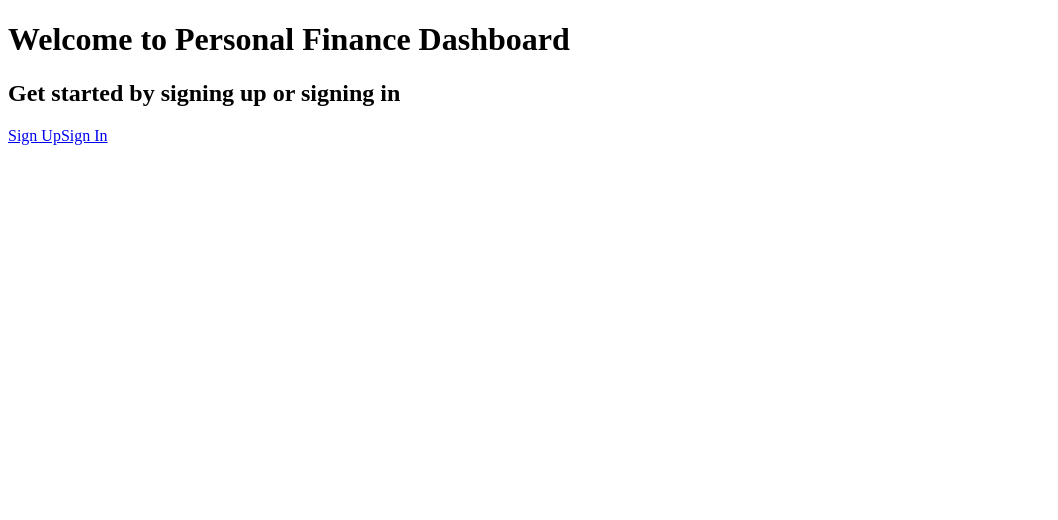
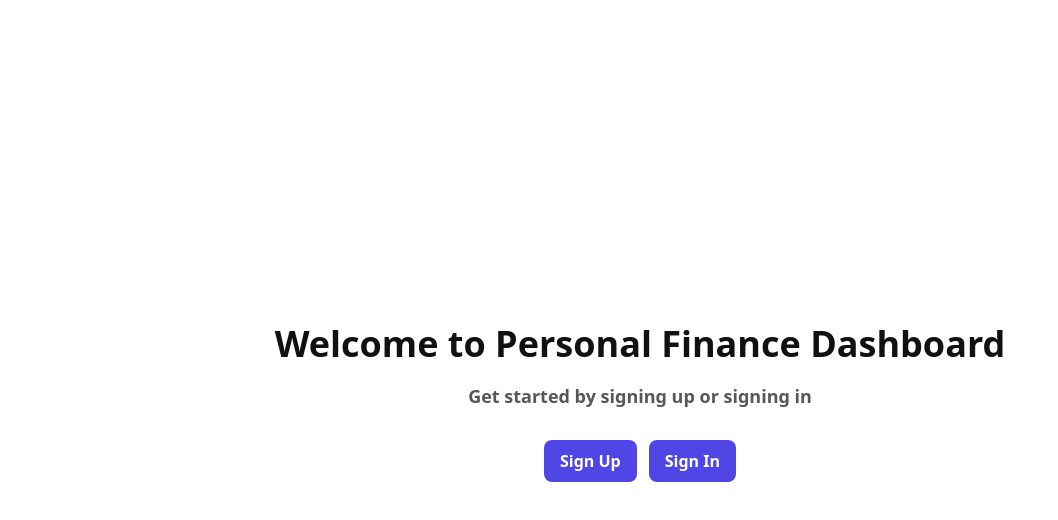
Before and after one commit to d-levchenko/fintrack-app, a Next.js app: page / in a window 1280 px wide. Shown: the top 520 px of the page, without its empty margins (0-1058 px from the left). Built offline with nearby package versions, Linux system fonts and the light colour scheme.

Commit message:
some basic styles for main page, login and signup page;

```diff
--- /dev/null
+++ b/app/(auth routes)/sign-in/SignIn.module.scss
@@ -0,0 +1,36 @@
+@use '@/styles/auth';
+
+.container {
+  @extend .authWrapper;
+  flex-direction: column;
+}
+
+.card {
+  @extend .authCard;
+}
+
+.title {
+  @extend .title;
+}
+
+.form {
+  @extend .form;
+}
+
+.input {
+  @extend .input;
+}
+
+.button {
+  @extend .button;
+}
+
+.link {
+  @extend .link;
+}
+
+.linkText {
+  @extend .linkText;
+  color: var(--text);
+  margin-top: 20px;
+}
--- /dev/null
+++ b/app/(auth routes)/sign-up/SignUp.module.scss
@@ -0,0 +1,22 @@
+@use '@/styles/auth';
+
+.container {
+  @extend .authWrapper;
+  flex-direction: column;
+}
+
+.card {
+  @extend .authCard;
+}
+
+.form {
+  @extend .form;
+}
+
+.input {
+  @extend .input;
+}
+
+.button {
+  @extend .button;
+}
--- a/app/Home.module.scss
+++ b/app/Home.module.scss
@@ -0,0 +1,38 @@
+.container {
+  min-height: 100vh;
+  display: flex;
+  flex-direction: column;
+  justify-content: center;
+  align-items: center;
+  gap: 16px;
+  text-align: center;
+  padding: 24px;
+}
+
+.title {
+  font-size: 36px;
+  font-weight: 700;
+}
+
+.subtitle {
+  font-size: 18px;
+  opacity: 0.7;
+}
+
+.links {
+  display: flex;
+  gap: 12px;
+  margin-top: 16px;
+}
+
+.button {
+  padding: 10px 16px;
+  border-radius: 8px;
+  background: var(--primary);
+  color: white;
+  transition: 0.2s;
+}
+
+.button:hover {
+  opacity: 0.85;
+}
--- a/app/layout.tsx
+++ b/app/layout.tsx
@@ -1,3 +1,5 @@
+import '@/styles/globals.scss';
+
 interface RootLayoutProps {
   children: React.ReactNode;
 }
--- a/app/page.tsx
+++ b/app/page.tsx
@@ -1,14 +1,22 @@
 import Link from 'next/link';
+import css from './Home.module.scss';
 
 const Home = () => {
   return (
-    <div>
-      <h1>Welcome to Personal Finance Dashboard</h1>
+    <div className={css.container}>
+      <h1 className={css.title}>Welcome to Personal Finance Dashboard</h1>
 
-      <h2>Get started by signing up or signing in</h2>
+      <h2 className={css.subtitle}>Get started by signing up or signing in</h2>
 
-      <Link href="/sign-up">Sign Up</Link>
-      <Link href="/sign-in">Sign In</Link>
+      <div className={css.links}>
+        <Link className={css.button} href="/sign-up">
+          Sign Up
+        </Link>
+
+        <Link className={css.button} href="/sign-in">
+          Sign In
+        </Link>
+      </div>
     </div>
   );
 };
--- a/package.json
+++ b/package.json
@@ -14,7 +14,8 @@
     "next": "^16.2.6",
     "react": "19.2.4",
     "react-dom": "19.2.4",
-    "react-toast": "^1.0.3"
+    "react-toast": "^1.0.3",
+    "sass": "^1.100.0"
   },
   "devDependencies": {
     "@types/node": "^20",
--- a/pnpm-workspace.yaml
+++ b/pnpm-workspace.yaml
@@ -1,3 +1,4 @@
 allowBuilds:
+  '@parcel/watcher': true
   sharp: true
   unrs-resolver: true
--- /dev/null
+++ b/styles/auth.scss
@@ -0,0 +1,69 @@
+.authWrapper {
+  min-height: 100vh;
+  display: flex;
+  align-items: center;
+  justify-content: center;
+  background: var(--bg);
+  color: var(--text);
+  padding: 24px;
+}
+
+.authCard {
+  width: 100%;
+  max-width: 420px;
+  background: var(--card);
+  border-radius: 12px;
+  padding: 24px;
+  box-shadow: 0 10px 30px rgba(0, 0, 0, 0.1);
+}
+
+.title {
+  font-size: 24px;
+  margin-bottom: 16px;
+  font-weight: 600;
+}
+
+.form {
+  display: flex;
+  flex-direction: column;
+  gap: 12px;
+}
+
+.input {
+  padding: 10px 12px;
+  border-radius: 8px;
+  border: 1px solid rgba(0, 0, 0, 0.3);
+  outline: none;
+  background: var(--bg);
+  color: var(--text);
+
+  &:focus {
+    border-color: var(--primary);
+  }
+}
+
+.button {
+  padding: 10px 12px;
+  border-radius: 8px;
+  border: none;
+  background: var(--primary);
+  color: white;
+  cursor: pointer;
+  font-weight: 500;
+
+  &:hover {
+    opacity: 0.9;
+  }
+}
+
+.link {
+  margin-top: 12px;
+  font-size: 14px;
+  color: var(--secondary);
+  text-align: center;
+
+  a {
+    color: var(--primary);
+    text-decoration: none;
+  }
+}
--- /dev/null
+++ b/styles/globals.scss
@@ -0,0 +1,24 @@
+@use './theme.scss';
+
+* {
+  margin: 0;
+  padding: 0;
+  box-sizing: border-box;
+}
+
+body {
+  background: var(--bg);
+  color: var(--text);
+  font-family: system-ui, sans-serif;
+  transition: all 0.2s ease;
+}
+
+a {
+  color: var(--primary);
+  text-decoration: none;
+  font-weight: 600;
+}
+
+a:hover {
+  opacity: 0.8;
+}
--- /dev/null
+++ b/styles/theme.scss
@@ -0,0 +1,15 @@
+:root {
+  --bg: #ffffff;
+  --text: #111111;
+  --primary: #4f46e5;
+  --secondary: #6366f1;
+  --card: #f3f4f6;
+}
+
+[data-theme='dark'] {
+  --bg: #0f172a;
+  --text: #f8fafc;
+  --primary: #818cf8;
+  --secondary: #a5b4fc;
+  --card: #1e293b;
+}
```
Also changed, not shown: app/(auth routes)/sign-in/page.tsx (+20 -7 lines), app/(auth routes)/sign-up/page.tsx (+20 -4 lines), 1 other file (tests, documents, lock files or other folders).
